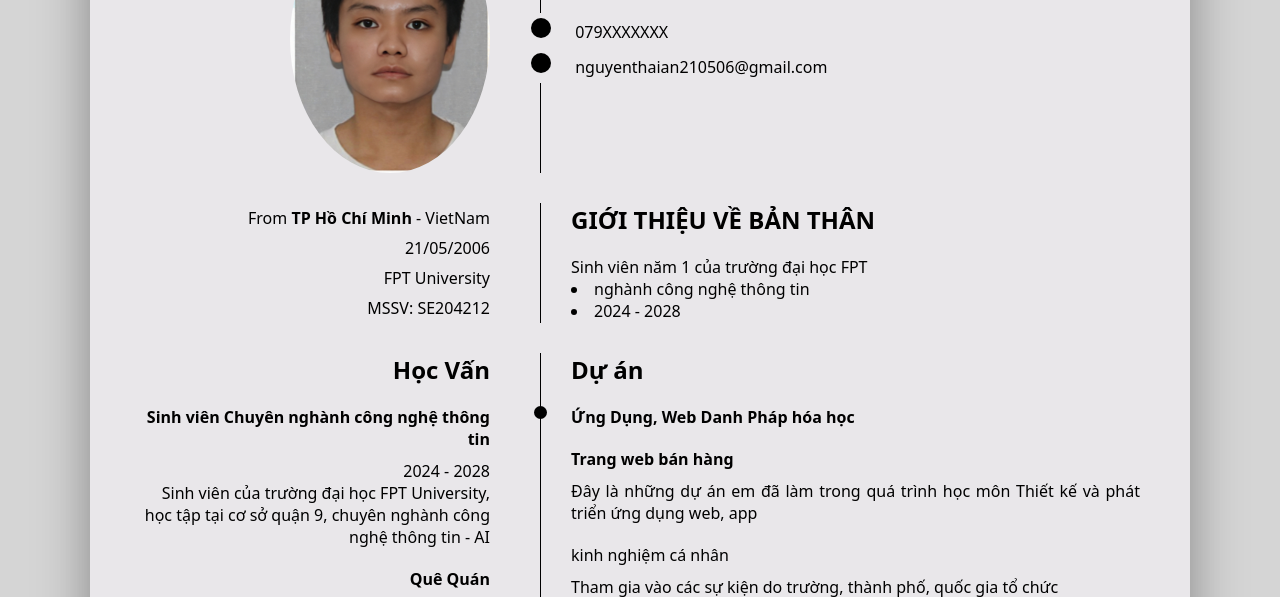
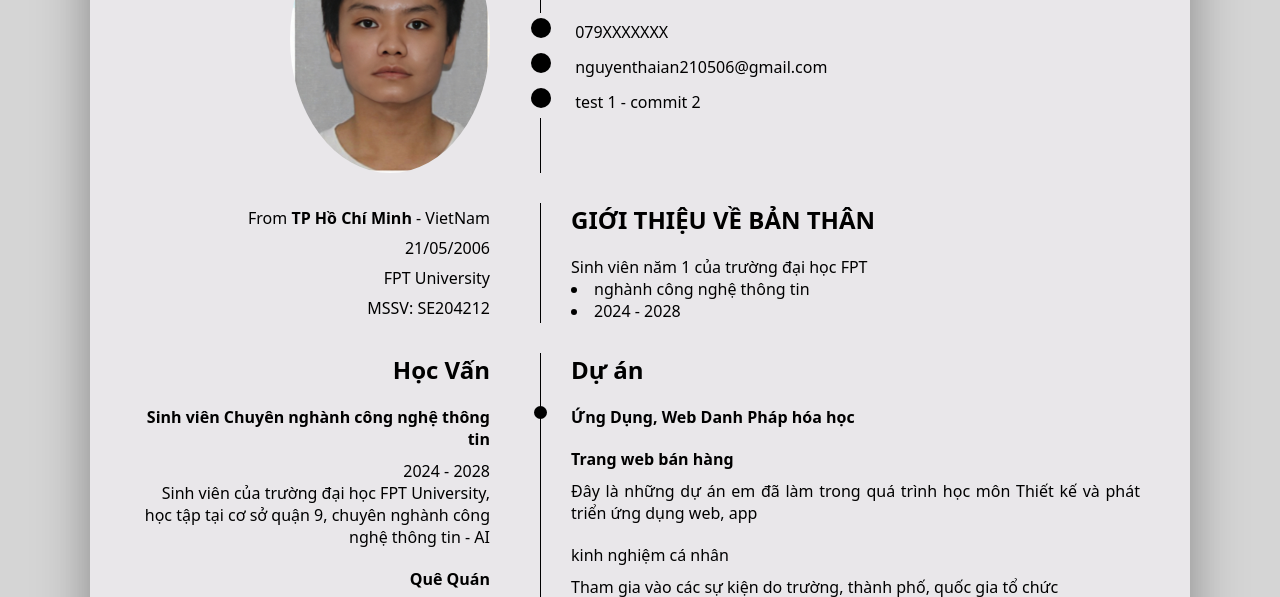
Before and after one commit to Anfind/gitTest, a plain HTML site: page index.html in a window 1280 px wide. Shown: the part 153-750 px from the top of the page. Drawn offline with Linux system fonts and the light colour scheme.

Commit message:
Commit test 2

```diff
--- a/index.html
+++ b/index.html
@@ -21,6 +21,9 @@
                     </li>
                     <li>
                         <span></span> nguyenthaian210506@gmail.com
+                    </li>
+                    <li>
+                        <span></span> test 1 -  commit 2
                     </li>
                 </ul>
            </div>
--- a/proposal.css
+++ b/proposal.css
@@ -14,7 +14,7 @@ body{
    column-gap: 5%;
    row-gap: 30px;
 }
-
+/* sfgdgsdfgs */
 .avatar img{
     width:200px;
     height:2̀50px;
```
